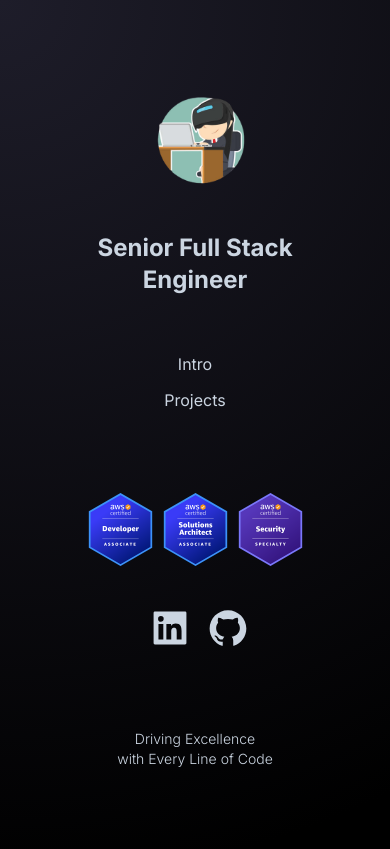
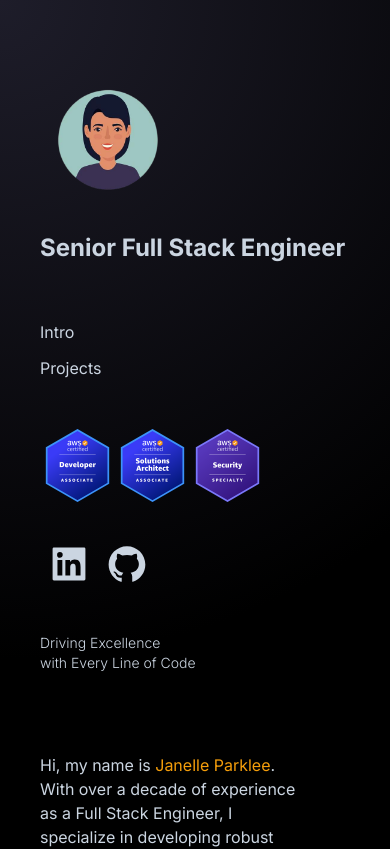
Before and after one commit to jparkley/jp-portfolio, a Next.js app: page / in a window 390 px wide. Shown: the top 849 px of the page. Built offline with nearby package versions, Linux system fonts and the light colour scheme.

Commit message:
update layout

```diff
--- a/src/app/layout.tsx
+++ b/src/app/layout.tsx
@@ -16,6 +16,9 @@ export default function RootLayout({
 }>) {
   return (
     <html lang="en">
+      <head>
+        <title>Parklee Portfolio</title>
+      </head>
       <body className={inter.className}>{children}</body>
     </html>
   );
--- a/src/app/page.tsx
+++ b/src/app/page.tsx
@@ -6,12 +6,12 @@ import RightProjects from "@/components/RightProjects";
 export default function Home() {
   return (
     <>
-      <GradientDiv className="mx-auto min-h-screen max-w-screen-xl px-20">
+      <GradientDiv className="mx-auto min-h-screen max-w-screen-xl lg:px-20 md:px-10">
         <div className="lg:flex lg:justify-between lg:gap-3 border-spacing-1 text-slate-300">
-          <header className="lg:flex-col lg:items-start lg:w-1/3 lg:sticky lg:top-0 lg:max-h-screen py-20">
+          <header className="lg:flex-col lg:items-start lg:w-1/3 lg:sticky lg:top-0 lg:max-h-screen py-20 ml-10">
             <LeftMenu />
           </header>
-          <main id="content" className="w-2/3 ml-10 mr-10 pt-20 py-20">
+          <main id="content" className="w-2/3 ml-10 mr-10 lg:pt-20 lg:py-20">
             <RightIntro />
             <RightProjects />
           </main>
--- a/src/components/LeftMenu.tsx
+++ b/src/components/LeftMenu.tsx
@@ -3,18 +3,18 @@ import { AiFillLinkedin, AiFillGithub } from "react-icons/ai";
 const LeftMenu = () => {
   return (
     <>
-      <div className="flex justify-center pb-8 pl-2">
+      <div className="flex lg:justify-center pb-8 pl-2">
         <a href="/">
-          <img src="./psa.png" width="120" />
+          <img src="./psa3.png" width="120" />
         </a>
       </div>
 
-      <div className="text-center">
+      <div className="lg:text-center text-left">
         {/* <h1 className="text-4xl font-extrabold mb-4">Janelle Parklee</h1> */}
         <h4 className="text-2xl font-bold">Senior Full Stack Engineer</h4>
       </div>
 
-      <div className="text-center mt-14 mb-20">
+      <div className="lg:text-center text-left mt-14 lg:mb-20 mb-12">
         <div className="mb-3">
           <a href="#intro">Intro</a>
         </div>
@@ -22,7 +22,7 @@ const LeftMenu = () => {
           <a href="#projects">Projects</a>
         </div>
       </div>
-      <div className="flex justify-center">
+      <div className="flex lg:justify-center">
         <div>
           <a
             href="https://www.credly.com/badges/9a4952ec-3084-44da-b86d-8684bbf90d72/linked_in_profile"
@@ -63,7 +63,7 @@ const LeftMenu = () => {
           </a>
         </div>
       </div>
-      <div className="flex justify-center mt-10 pl-2">
+      <div className="flex lg:justify-center mt-10 pl-2">
         <a href="https://www.linkedin.com/in/janelleparklee/" target="_blank">
           <AiFillLinkedin size={42} className="mr-4" />
         </a>
@@ -72,7 +72,7 @@ const LeftMenu = () => {
         </a>
       </div>
       <div>
-        <p className="mt-20 text-center text-sm font-light">
+        <p className="lg:mt-20 mt-12 lg:text-center text-sm font-light">
           Driving Excellence
           <br /> with Every Line of Code
         </p>
--- a/src/components/RightIntro.tsx
+++ b/src/components/RightIntro.tsx
@@ -1,7 +1,7 @@
 const RightIntro = () => {
   return (
     <>
-      <div id="intro" className="pt-5 pb-10">
+      <div id="intro" className="lg:pt-5 pb-14">
         <div className="text-left mb-5">
           <p>
             Hi, my name is{" "}
--- a/src/components/RightProjects.tsx
+++ b/src/components/RightProjects.tsx
@@ -158,7 +158,7 @@ const RightProjects = () => {
       <div className="text-center mt-8 text-gray-300 text-xs">
         <p className="pb-1">Developed with Next.js and Tailwind</p>
         <p>@2024 Dobooro</p>
-        <a href="https://jparkley.github.io/portfolio-react/" target="_blank">
+        {/* <a href="https://jparkley.github.io/portfolio-react/" target="_blank">
           <Image
             src="/fight-training.gif"
             width={100}
@@ -166,7 +166,7 @@ const RightProjects = () => {
             className="float-right"
             alt="Taekwondo Owl"
           />
-        </a>
+        </a> */}
       </div>
     </div>
   );
```
Also changed, not shown: public/psa3.png (added).
